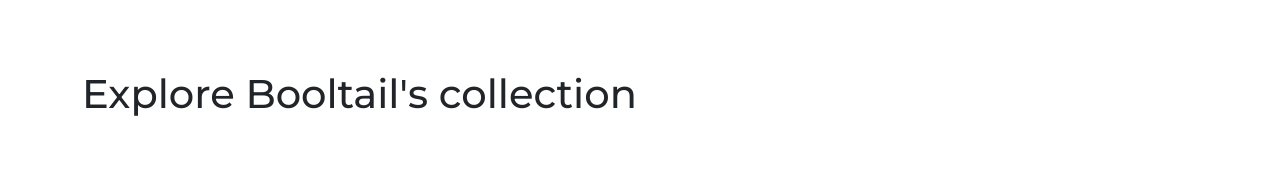
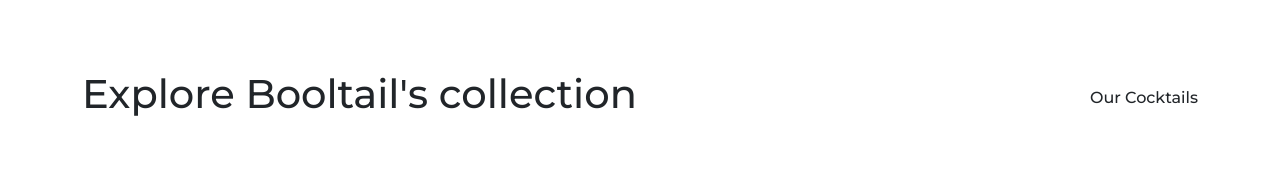
Before and after one commit to vdv-boolean/laravel-vue-router-frontoffice, a Vue app: page / in a window 1280 px wide. Shown: the part 570-746 px from the top of the page. Built offline with nearby package versions, Linux system fonts and the light colour scheme.

Commit message:
add link cocktail

```diff
--- a/src/pages/AppHome.vue
+++ b/src/pages/AppHome.vue
@@ -16,9 +16,18 @@
 
     <div class="container">
 
-        <h1 class="p-title">Explore Booltail's collection</h1>
+        <div class="title">
+            <h1 class="p-title">Explore Booltail's collection</h1>
+            <div>
+                <router-link :to="{ name: 'cocktails' }" class="navbar-brand">Our Cocktails</router-link>
 
-         <CocktailsCard v-for="cocktail in arrCocktails" :key="cocktail.id" :cocktail="cocktail" :nPages="this.currentPage" />
+            </div>
+
+        </div>
+
+
+        <CocktailsCard v-for="cocktail in arrCocktails" :key="cocktail.id" :cocktail="cocktail"
+            :nPages="this.currentPage" />
 
         <div class="about-us">
             <h2 class="p-title">Do you want to know more about us?</h2>
@@ -53,7 +62,13 @@
 
 }
 
-.p-title {
+.title {
+    display: flex;
+    align-items: center;
+    justify-content: space-between;
+}
+
+.title {
     margin-bottom: 6rem;
 }
 
```
